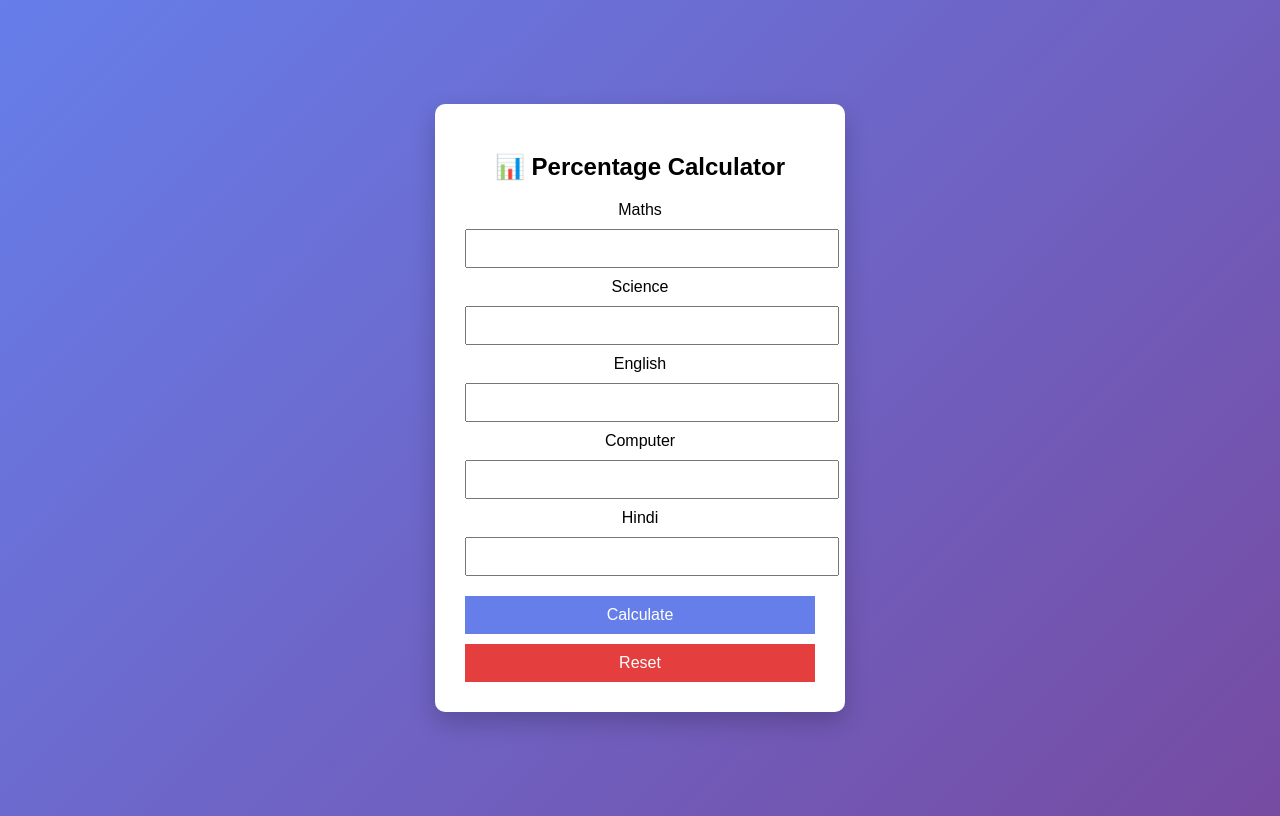
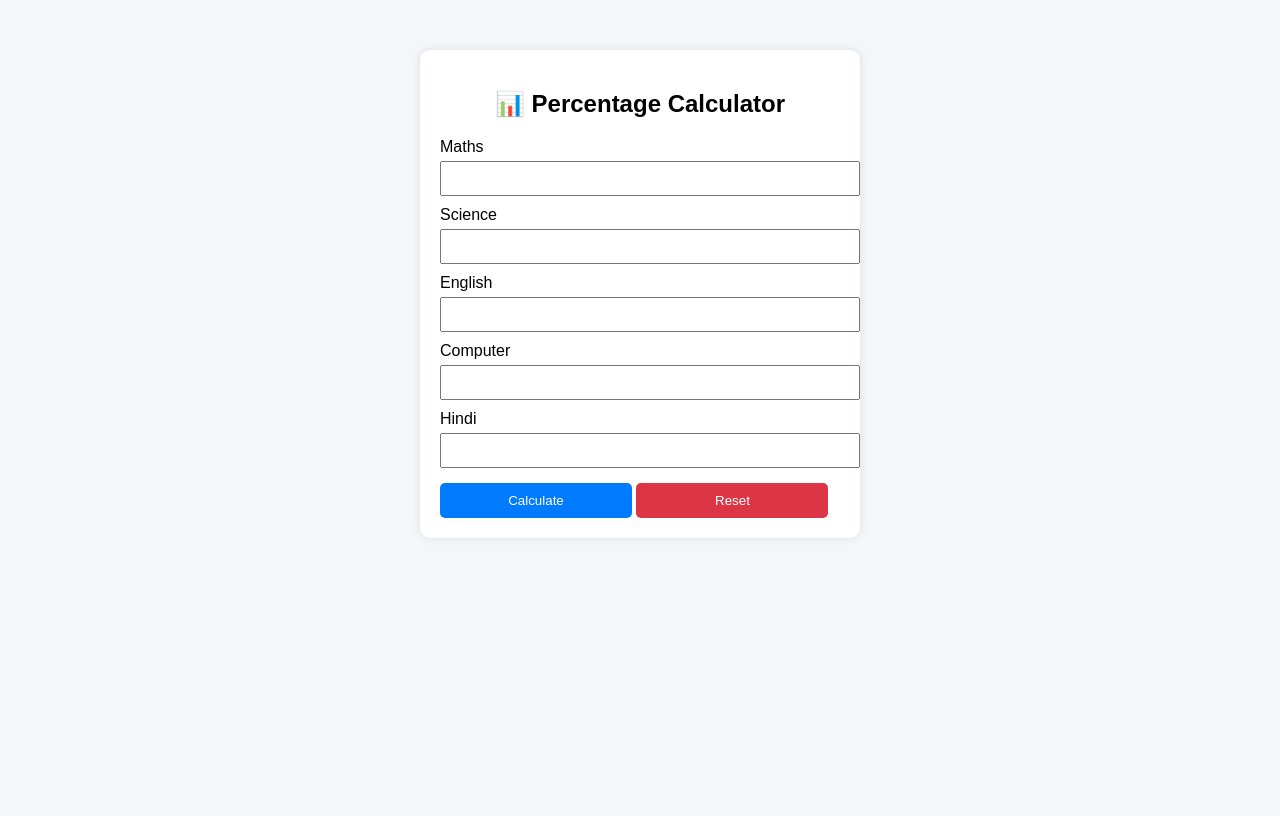
Before and after one commit to farrukh9152/percentage_calculator, a Flask app: page / in a window 1280 px wide. After the commit the page ends 518 px from the top, so only its background shows below. Run offline with Flask 3, Linux system fonts and the light colour scheme.

Commit message:
Update style.css

```diff
--- a/static/style.css
+++ b/static/style.css
@@ -1,56 +1,65 @@
 body {
+    background: #f4f6f9;
     font-family: Arial, sans-serif;
-    background: linear-gradient(135deg, #667eea, #764ba2);
-    height: 100vh;
-    display: flex;
-    align-items: center;
-    justify-content: center;
 }
 
 .container {
+    width: 400px;
     background: white;
-    padding: 30px;
-    width: 350px;
+    padding: 20px;
+    margin: 50px auto;
     border-radius: 10px;
-    text-align: center;
-    box-shadow: 0 10px 25px rgba(0,0,0,0.2);
+    box-shadow: 0 0 10px rgba(0,0,0,0.1);
 }
 
 h2 {
-    margin-bottom: 20px;
+    text-align: center;
+}
+
+label {
+    display: block;
+    margin-top: 10px;
 }
 
 input {
     width: 100%;
-    padding: 10px;
-    margin: 10px 0;
+    padding: 8px;
+    margin-top: 5px;
 }
 
 button {
-    width: 100%;
+    width: 48%;
     padding: 10px;
-    margin-top: 10px;
+    margin-top: 15px;
+    background: #007bff;
+    color: white;
     border: none;
-    background: #667eea;
-    color: white;
-    font-size: 16px;
+    border-radius: 5px;
     cursor: pointer;
 }
 
-button:hover {
-    background: #5a67d8;
+.reset {
+    background: #dc3545;
 }
 
-.reset {
-    background: #e53e3e;
-}
-
-.reset:hover {
-    background: #c53030;
+button:hover {
+    opacity: 0.9;
 }
 
 .result {
     margin-top: 20px;
-    font-size: 18px;
-    color: green;
 }
+
+table {
+    width: 100%;
+    border-collapse: collapse;
+}
+
+table, th, td {
+    border: 1px solid #ccc;
+}
+
+th, td {
+    padding: 8px;
+    text-align: center;
+}
```
